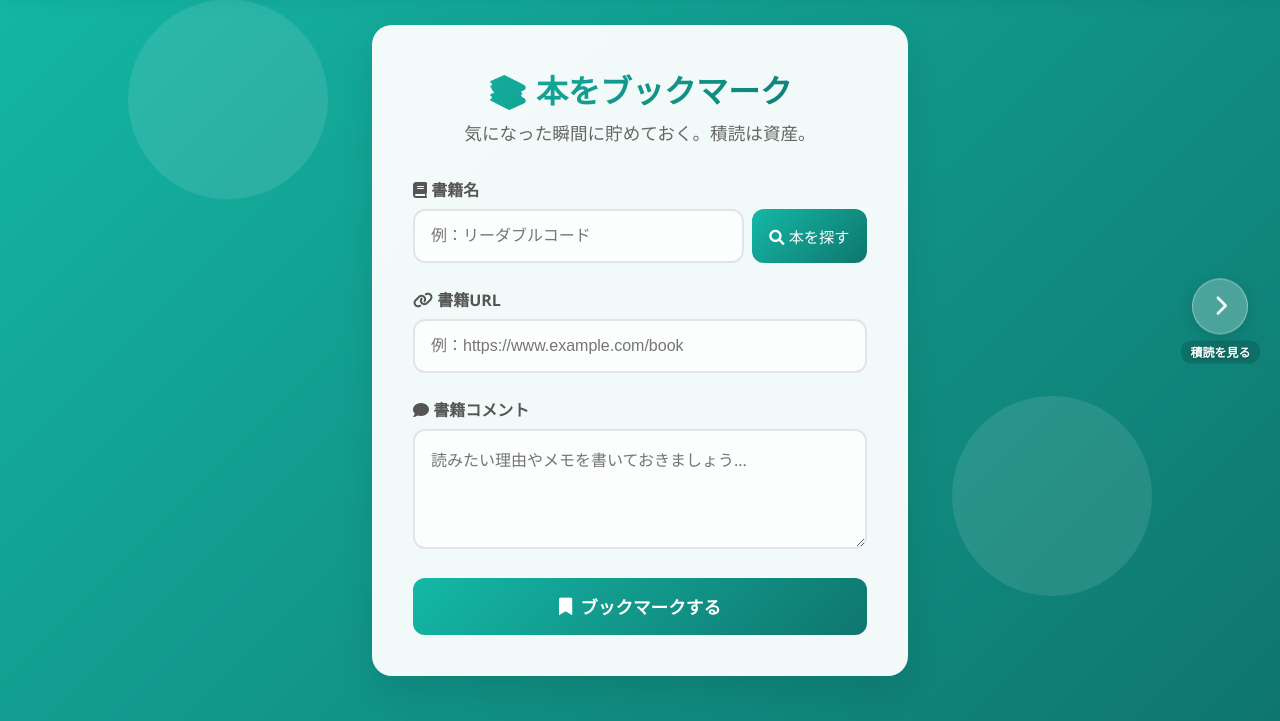
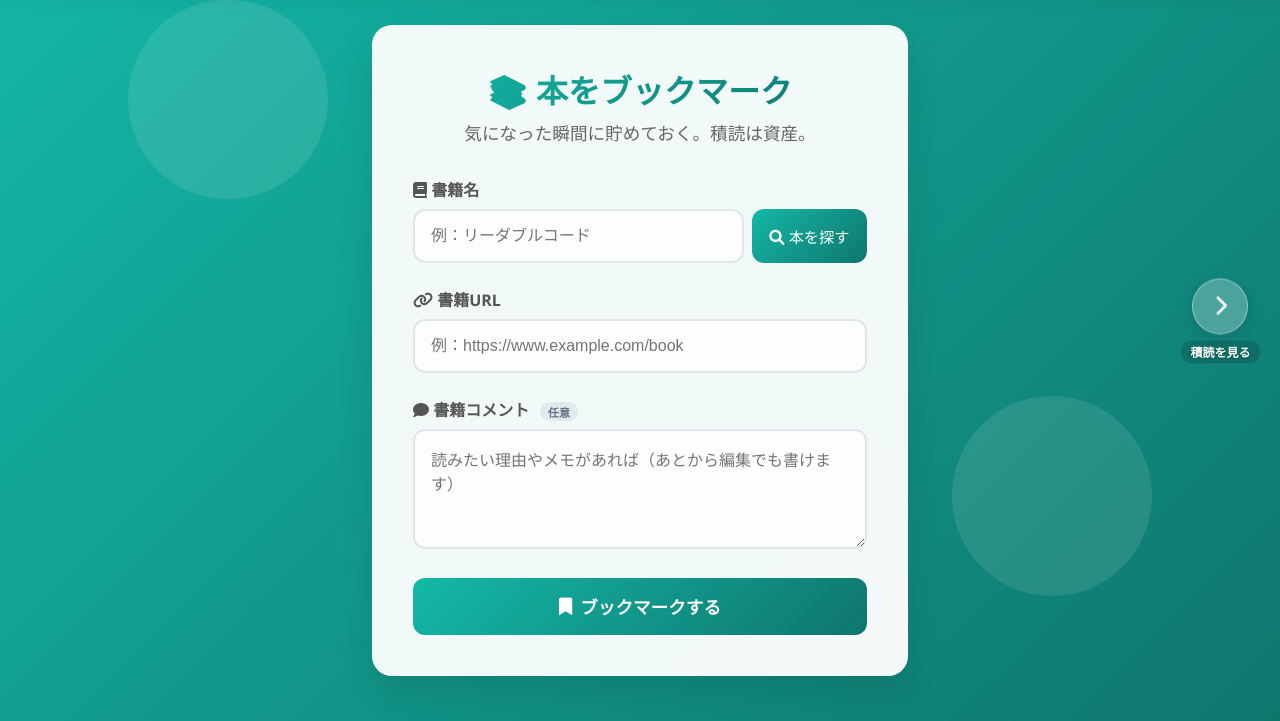
Before and after one commit to hiro-yamazaki/gs-php02-bookmark, a PHP site: page / in a window 1280 px wide. Shown: the part 79-800 px from the top of the page. Run offline with PHP 8.4, Linux system fonts and the light colour scheme.

Commit message:
書籍コメントを任意項目に変更
- 登録・編集フォームのrequiredを外し「任意」バッジを表示
- insert.php / update.php の必須チェックからコメントを除外
  (書籍名・URLは引き続き必須)
- 未入力は空文字で保存し、DBスキーマ(NOT NULL)は変更しない
- 一覧ではコメントが空のとき行ごと非表示に

Co-Authored-By: Claude Fable 5 <noreply@anthropic.com>

```diff
--- a/css/style.css
+++ b/css/style.css
@@ -707,6 +707,19 @@ body {
     transform: translateY(-1px);
 }
 
+/* 任意項目バッジ（フォームのラベル横） */
+.form-optional {
+    display: inline-block;
+    margin-left: 0.4rem;
+    padding: 0.1rem 0.5rem;
+    border-radius: 999px;
+    font-size: 0.7rem;
+    font-weight: 600;
+    color: #64748b;
+    background: rgba(100, 116, 139, 0.12);
+    vertical-align: middle;
+}
+
 /* 編集画面の「変更せずに戻る」リンク（detail.php用） */
 .form-cancel {
     text-align: center;
--- a/detail.php
+++ b/detail.php
@@ -87,10 +87,10 @@ if ($result === false) {
 
                 <div class="form-group">
                     <label for="book_comment" class="form-label">
-                        <i class="fas fa-comment"></i> 書籍コメント
+                        <i class="fas fa-comment"></i> 書籍コメント <span class="form-optional">任意</span>
                     </label>
                     <!-- textareaはvalue属性が使えないので、タグの間に初期値を書く -->
-                    <textarea id="book_comment" name="book_comment" class="form-textarea" required><?= h($result['book_comment']) ?></textarea>
+                    <textarea id="book_comment" name="book_comment" class="form-textarea"><?= h($result['book_comment']) ?></textarea>
                 </div>
 
                 <button type="submit" class="submit-btn">
--- a/index.php
+++ b/index.php
@@ -63,9 +63,9 @@
 
                 <div class="form-group">
                     <label for="book_comment" class="form-label">
-                        <i class="fas fa-comment"></i> 書籍コメント
+                        <i class="fas fa-comment"></i> 書籍コメント <span class="form-optional">任意</span>
                     </label>
-                    <textarea id="book_comment" name="book_comment" class="form-textarea" placeholder="読みたい理由やメモを書いておきましょう..." required></textarea>
+                    <textarea id="book_comment" name="book_comment" class="form-textarea" placeholder="読みたい理由やメモがあれば（あとから編集でも書けます）"></textarea>
                 </div>
 
                 <button type="submit" class="submit-btn">
--- a/insert.php
+++ b/insert.php
@@ -12,8 +12,8 @@ $book_url     = trim($_POST['book_url'] ?? '');
 $book_comment = trim($_POST['book_comment'] ?? '');
 $book_image   = trim($_POST['book_image'] ?? ''); //表紙画像URL（任意・「本を探す」で自動設定）
 
-// 入力チェック（未入力・書籍名64文字超はフォームへ戻す）
-if ($book_name === '' || $book_url === '' || $book_comment === '' || mb_strlen($book_name) > 64) {
+// 入力チェック（書籍名・URLは必須、コメントは任意。書籍名64文字超もフォームへ戻す）
+if ($book_name === '' || $book_url === '' || mb_strlen($book_name) > 64) {
     header('Location: index.php');
     exit;
 }
--- a/select.php
+++ b/select.php
@@ -42,7 +42,10 @@ while ($result = $stmt->fetch(PDO::FETCH_ASSOC)) {
   $view .= '<div class="data-body">';
   $view .= '<div class="data-date"><i class="fas fa-clock"></i> '.h($result['created_at']).'</div>';
   $view .= '<div class="data-name"><i class="fas fa-book"></i> '.h($result['book_name']).'</div>';
-  $view .= '<div class="data-content">'.nl2br(h($result['book_comment'])).'</div>';
+  // コメントは任意項目なので、空のときは行ごと出さない
+  if (trim((string)$result['book_comment']) !== '') {
+    $view .= '<div class="data-content">'.nl2br(h($result['book_comment'])).'</div>';
+  }
   $view .= '<div class="data-url"><i class="fas fa-link"></i> <a href="'.h($result['book_url']).'" target="_blank" rel="noopener noreferrer">'.h($result['book_url']).'</a></div>';
   // 編集・削除ボタン（削除は誤操作防止に確認ダイアログを挟む）
   // 書名はjson_encodeでJS文字列化してからh()する（'や"を含む書名でもJSが壊れない）
--- a/update.php
+++ b/update.php
@@ -19,8 +19,8 @@ if (!ctype_digit($id)) {
     exit;
 }
 
-//入力チェック（insert.phpと同じ基準。問題があれば編集画面へ戻す）
-if ($book_name === '' || $book_url === '' || $book_comment === '' || mb_strlen($book_name) > 64) {
+//入力チェック（insert.phpと同じ基準。書籍名・URLは必須、コメントは任意）
+if ($book_name === '' || $book_url === '' || mb_strlen($book_name) > 64) {
     header('Location: detail.php?id=' . (int)$id);
     exit;
 }
```
Also changed, not shown: README.md.
